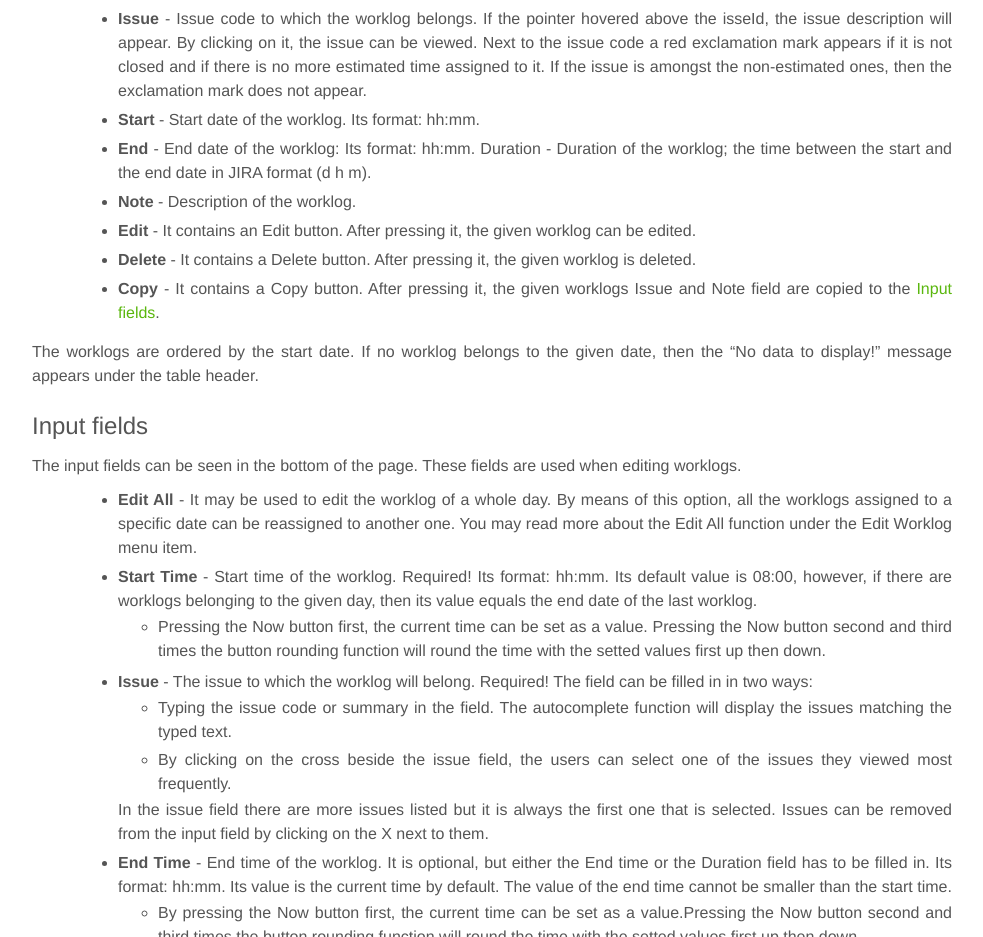
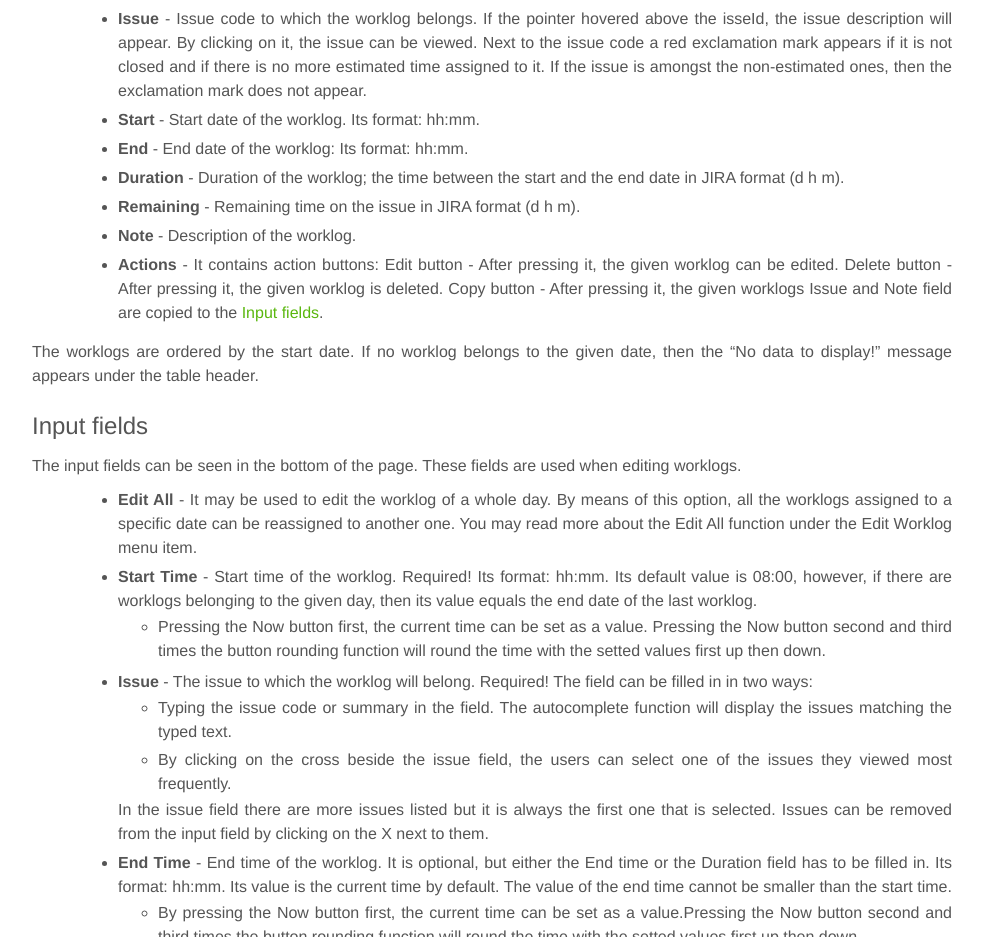
Before and after one commit to everit-org/jira-timetracker-plugin, a plain HTML site: page index.html in a window 1280 px wide. Shown: the part 3162-4099 px from the top of the page, without its empty margins (53-1036 px from the left). Drawn offline with Linux system fonts and the light colour scheme.

Commit message:
JIRAPLUGIN-52 and 53 documentation.

```diff
--- a/index.html
+++ b/index.html
@@ -117,11 +117,11 @@
                         <ul>
                             <li><b>Issue</b> - Issue code to which the worklog belongs. If the pointer hovered above the isseId, the issue description will appear. By clicking on it, the issue can be viewed. Next to the issue code a red exclamation mark appears if it is not closed and if there is no more estimated time assigned to it. If the issue is amongst the non-estimated ones, then the exclamation mark does not appear.</li>
                             <li><b>Start</b> - Start date of the worklog. Its format: hh:mm.</li>
-                            <li><b>End</b> - End date of the worklog: Its format: hh:mm. Duration - Duration of the worklog; the time between the start and the end date in JIRA format (d h m).</li>
+                            <li><b>End</b> - End date of the worklog: Its format: hh:mm.</li>
+							<li><b>Duration</b> - Duration of the worklog; the time between the start and the end date in JIRA format (d h m).</li>
+							<li><b>Remaining</b> - Remaining time on the issue in JIRA format (d h m).</li>
                             <li><b>Note</b> - Description of the worklog.</li>
-                            <li><b>Edit</b> - It contains an Edit button. After pressing it, the given worklog can be edited.</li>
-                            <li><b>Delete</b> - It contains a Delete button. After pressing it, the given worklog is deleted.</li>
-                            <li><b>Copy</b> - It contains a Copy button. After pressing it, the given worklogs Issue and Note field are copied to the <a href="#input_fields">Input fields</a>.</li>
+							<li><b>Actions</b> - It contains action buttons: Edit button - After pressing it, the given worklog can be edited. Delete button - After pressing it, the given worklog is deleted. Copy button - After pressing it, the given worklogs Issue and Note field are copied to the <a href="#input_fields">Input fields</a>.</li>
                         </ul>
                         <p>
                             The worklogs are ordered by the start date. If no worklog belongs to the given date, then the “No data to display!” message appears under the table header.
```
